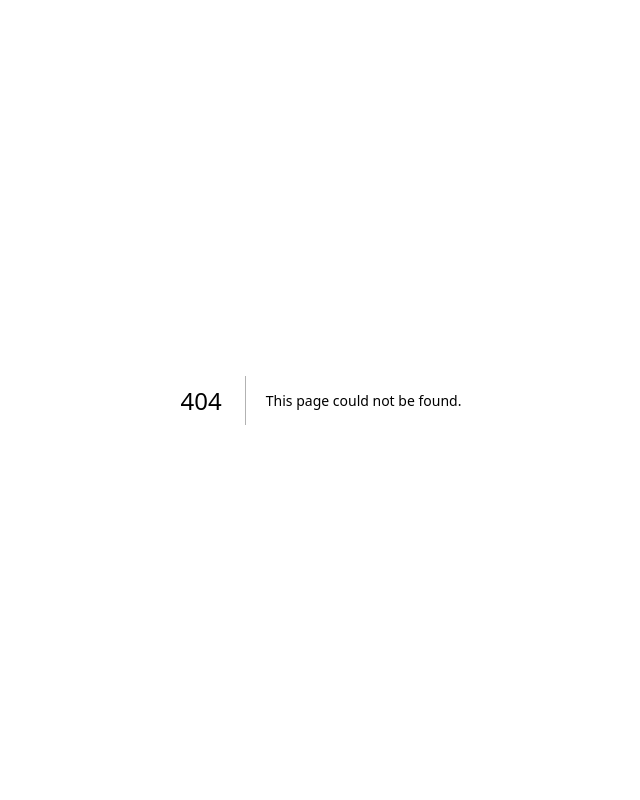
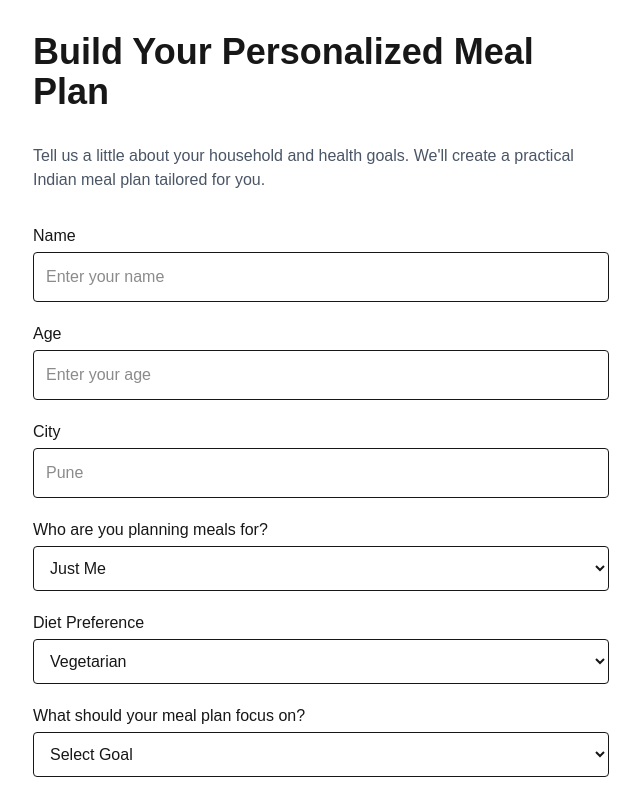
Before and after one commit to Anika01/Rasoi-copilot, a Next.js app: page /family in a window 1280 px wide. Before the commit this address had no page. Shown: the top 800 px of the page, without its empty margins (319-959 px from the left). Built offline with nearby package versions, Linux system fonts and the light colour scheme.

Commit message:
Added personalized meal plans

```diff
--- /dev/null
+++ b/app/family/page.tsx
@@ -0,0 +1,132 @@
+"use client";
+
+import { useState } from "react";
+import { useRouter } from "next/navigation";
+
+export default function FamilyPage() {
+      const [name, setName] = useState("");
+  const [age, setAge] = useState("");
+  const [city, setCity] = useState("");
+  const [gender, setGender] = useState("");
+  const [goal, setGoal] = useState("");
+  const [showResult, setShowResult] = useState(false);
+    const router = useRouter();
+  return (
+    <main className="min-h-screen p-8">
+      <div className="mx-auto max-w-xl">
+       <h1 className="mb-8 text-4xl font-bold">
+    Build Your Personalized Meal Plan
+  </h1>
+<p></p>
+  <p className="mb-8 text-gray-600">
+    Tell us a little about your household and health goals.
+    We'll create a practical Indian meal plan tailored for you.
+  </p>
+
+
+      <div className="space-y-5">
+
+  <div>
+    <label className="block mb-1 font-medium">Name</label>
+  <input
+  type="text"
+  placeholder="Enter your name"
+  className="w-full rounded border p-3"
+  value={name}
+  onChange={(e) => setName(e.target.value)}
+/>
+  </div>
+
+  <div>
+    <label className="block mb-1 font-medium">Age</label>
+  <input
+  type="number"
+  placeholder="Enter your age"
+  className="w-full rounded border p-3"
+  value={age}
+  onChange={(e) => setAge(e.target.value)}
+/>
+  </div>
+<div>
+  <label className="block mb-1 font-medium">
+    City
+  </label>
+
+<input
+  type="text"
+  placeholder="Pune"
+  className="w-full rounded border p-3"
+  value={city}
+  onChange={(e) => setCity(e.target.value)}
+/>
+</div>
+ <div>
+  <label className="block mb-1 font-medium">
+    Who are you planning meals for?
+  </label>
+
+  <select className="w-full rounded border p-3">
+    <option>Just Me</option>
+    <option>Me + Partner</option>
+    <option>Family with Toddler</option>
+    <option>Family with Children</option>
+    <option>Multi-generation Family</option>
+  </select>
+</div>
+
+  <div>
+    <label className="block mb-1 font-medium">
+      Diet Preference
+    </label>
+    <select className="w-full rounded border p-3">
+      <option>Vegetarian</option>
+      <option>Vegan</option>
+      <option>Eggetarian</option>
+    </select>
+  </div>
+
+  <div>
+    <label className="block mb-1 font-medium">
+      What should your meal plan focus on?
+    </label>
+ <select
+  className="w-full rounded border p-3"
+  value={goal}
+  onChange={(e) => setGoal(e.target.value)}
+>
+  <option value="">Select Goal</option>
+  <option>High Protein</option>
+  <option>Hair Growth</option>
+  <option>Skin Health</option>
+  <option>Hydration</option>
+  <option>Weight Loss</option>
+  <option>Weight Gain</option>
+  <option>Gut Health</option>
+  <option>Better Energy</option>
+</select>
+  </div>
+<p>Selected Goal: {goal}</p>
+<p>Name: {name}</p>
+<p>City: {city}</p>
+<p>Goal: {goal}</p>
+  <button
+   onClick={() => {
+    console.log(name);
+    console.log(city);
+    console.log(goal);
+
+    router.push(
+      `/results?name=${name}&city=${city}&goal=${goal}`
+    );
+  }}
+  className="w-full rounded bg-black p-3 text-white"
+>
+  Create My Meal Plan
+</button>
+
+</div>
+
+</div>
+</main>
+  );
+}
--- a/app/page.tsx
+++ b/app/page.tsx
@@ -1,3 +1,4 @@
+import Link from "next/link";
 export default function Home() {
   return (
     <main className="min-h-screen flex flex-col items-center justify-center">
@@ -9,9 +10,12 @@ export default function Home() {
         Personalized family meal planning for Indian families
       </p>
 
-      <button className="mt-8 rounded-lg bg-black px-6 py-3 text-white">
-        Generate My Weekly Plan
-      </button>
+     <Link
+  href="/family"
+  className="mt-8 rounded-lg bg-black px-6 py-3 text-white"
+>
+  Create My Family Meal Plan
+</Link>
     </main>
   );
 }
--- /dev/null
+++ b/app/results/page.tsx
@@ -0,0 +1,51 @@
+"use client";
+
+import { useSearchParams } from "next/navigation";
+import { mealPlans } from "../../data/mealPlans";
+
+
+export default function ResultsPage() {
+    const searchParams = useSearchParams();
+
+const name = searchParams.get("name");
+const city = searchParams.get("city");
+const goal = searchParams.get("goal");
+const selectedPlan =
+  mealPlans[goal as keyof typeof mealPlans];
+
+const monday = selectedPlan?.monday;
+
+
+
+  return (
+    <main className="min-h-screen p-8">
+      <div className="mx-auto max-w-3xl">
+
+        <h1 className="mb-6 text-4xl font-bold">
+          Your Personalized Meal Plan
+        </h1>
+        <p className="mb-2 text-lg">
+  Hey, {name} 👋
+</p>
+
+<p className="text-gray-600">
+
+  Your personalized{goal} meal plan is ready.
+  Also tailored as per your mentioned city: {city}
+</p>
+
+        <div className="rounded-lg border p-6">
+
+          <h2 className="mb-4 text-2xl font-semibold">
+            Monday
+          </h2>
+<p>Breakfast: {monday?.breakfast}</p>
+<p>Lunch: {monday?.lunch}</p>
+<p>Dinner: {monday?.dinner}</p>
+
+        </div>
+
+      </div>
+    </main>
+  );
+}
--- /dev/null
+++ b/data/mealPlans.ts
@@ -0,0 +1,25 @@
+export const mealPlans = {
+  "High Protein": {
+    monday: {
+      breakfast: "Moong Chilla + Mint Chutney",
+      lunch: "Rajma Rice + Salad",
+      dinner: "Paneer Bhurji + Jowar Roti",
+    },
+  },
+
+  "Skin Health": {
+    monday: {
+      breakfast: "Fruit Bowl + Chia Seeds",
+      lunch: "Vegetable Millet Khichdi + Curd",
+      dinner: "Tofu Stir Fry + Jowar Roti",
+    },
+  },
+
+  "Hair Growth": {
+    monday: {
+      breakfast: "Sprouts Chaat",
+      lunch: "Beetroot Dal + Rice",
+      dinner: "Paneer Vegetable Curry",
+    },
+  },
+};
```
